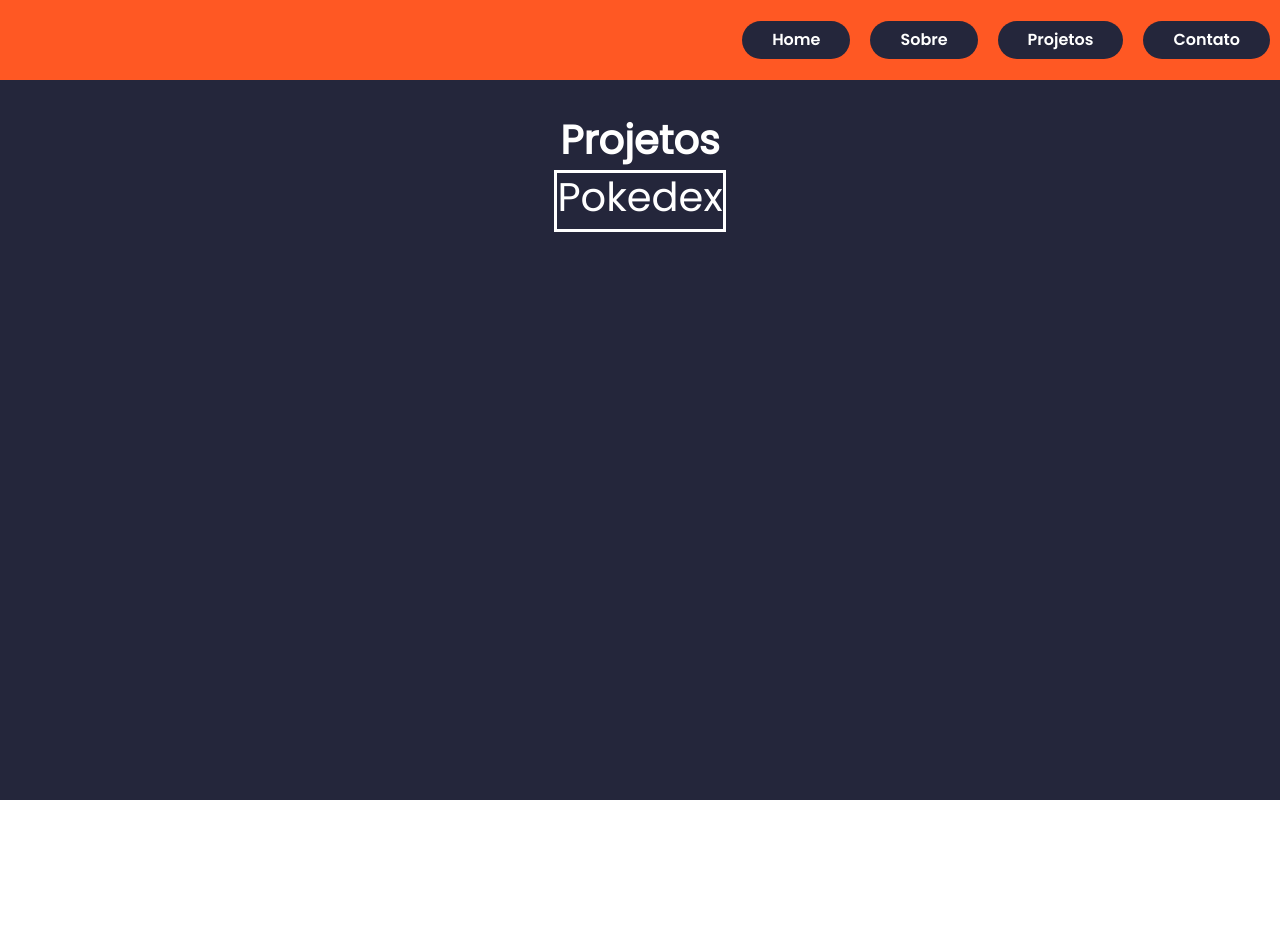
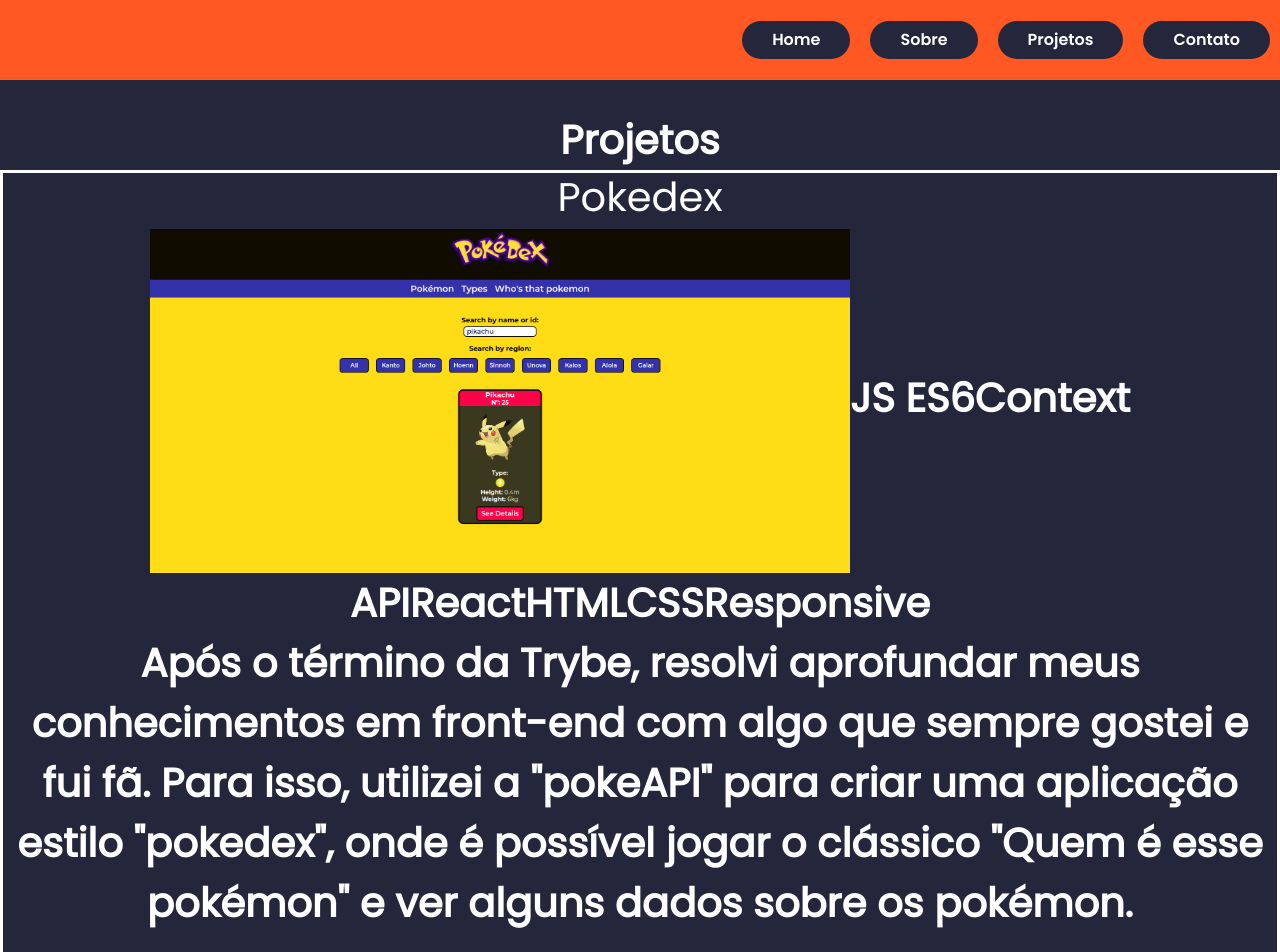
Before and after one commit to thosijulio/thosijulio.github.io, a React (Create React App) app: page /projects in a window 1280 px wide. Shown: the top 952 px of the page. Before the commit the page ends 800 px from the top, so only its background shows below. Built offline with nearby package versions, Linux system fonts and the light colour scheme; a web font is replaced by a local one.

Commit message:
feat - adicionando dados do projeto na tela

```diff
--- a/src/components/ProjectCard.css
+++ b/src/components/ProjectCard.css
@@ -1,3 +1,7 @@
 .project-card-section {
   border: 3px solid white;
 }
+
+.project-card-section > img {
+  width: 700px;
+}
--- a/src/components/ProjectCard.js
+++ b/src/components/ProjectCard.js
@@ -1,11 +1,29 @@
+import { useEffect, useState } from 'react';
 import './ProjectCard.css';
 
 function ProjectCard(props) {
   const { project: { description, images, link, name, path, repo, tags, type } } = props;
+  const [urlImage, setUrlImage] = useState(require('../assets/images/projects/pokedex/1.png'));
 
+  useEffect(() => {
+    const getRandomImage = setInterval(() => {
+      setUrlImage(
+        require(
+          `../assets/images/projects/${path}/${Math.floor(Math.random() * images) + 1}.png`
+      ));
+    }, 3000)
+    return () => {
+      clearInterval(getRandomImage);
+    }
+  }, [path, images]);
   return (
     <section className="project-card-section">
       <h1>{name}</h1>
+      <img alt="project-img" src={urlImage} />
+      { tags.map((tag) => <span>{tag}</span>)}
+      <p>{description}</p>
+      {type === 'Front-End' && <a href={link} target="_blank" rel="noreferrer">Site</a>}
+      <a href={repo} target="_blank" rel="noreferrer">Repositório</a>
     </section>
   )
 }
```
